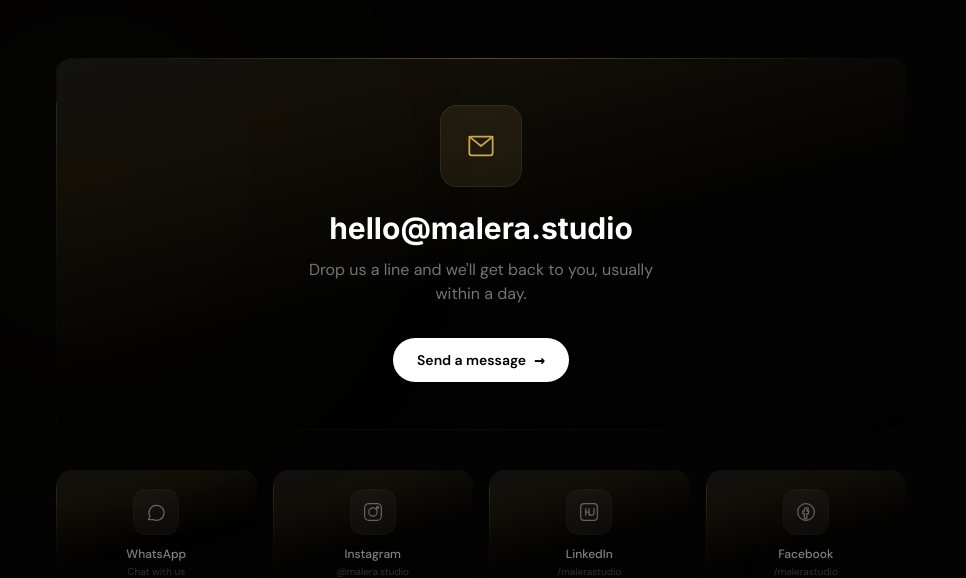
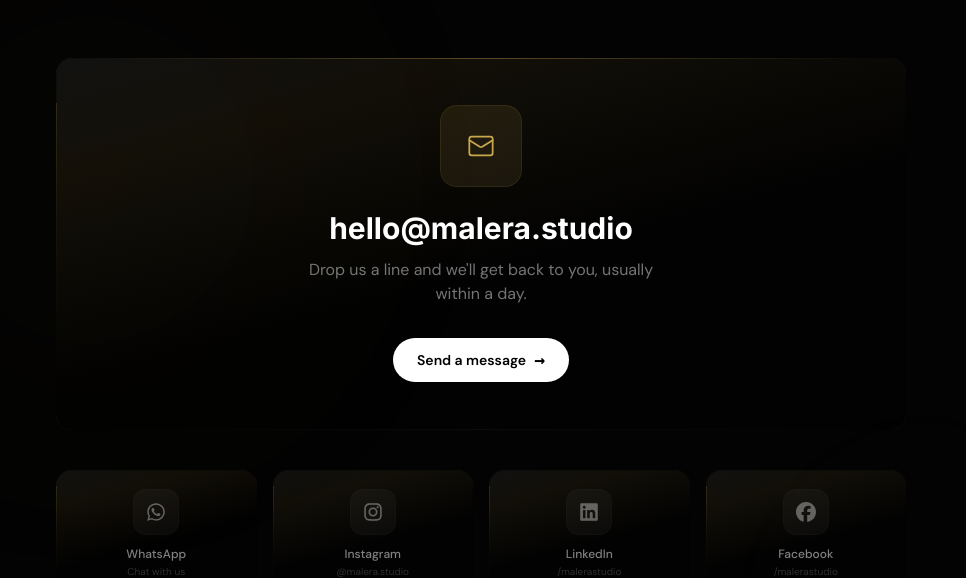
Before and after one commit to ethanhunthere/malera, a Next.js app: page / in a window 1280 px wide. Shown: the part 6506-7084 px from the top of the page, without its empty margins (159-1125 px from the left). Built offline with nearby package versions, Linux system fonts and the light colour scheme.

Commit message:
replace hand-crafted SVGs with lucide-react (Mail) + react-icons/fa6 (brand icons)

```diff
--- a/package.json
+++ b/package.json
@@ -13,9 +13,11 @@
   "dependencies": {
     "@react-three/drei": "^10.7.7",
     "@react-three/fiber": "^9.6.1",
+    "lucide-react": "^1.21.0",
     "next": "16.2.9",
     "react": "19.2.4",
     "react-dom": "19.2.4",
+    "react-icons": "^5.6.0",
     "three": "^0.185.0"
   },
   "devDependencies": {
--- a/src/features/home/components/Contact.tsx
+++ b/src/features/home/components/Contact.tsx
@@ -1,3 +1,5 @@
+import { Mail } from "lucide-react";
+import { FaFacebook, FaInstagram, FaLinkedin, FaWhatsapp } from "react-icons/fa6";
 import Container from "@/src/features/layout/components/Container";
 
 /*
@@ -7,56 +9,33 @@ import Container from "@/src/features/layout/components/Container";
 ║   Layered transparency with gold whispers.                   ║
 ║   Email card anchors the section; social cards sit below     ║
 ║   in a clean row, each one a small glass tile.               ║
-║   Minimal, serious, confident.                               ║
+║   Icons: Mail via Lucide, brand icons via react-icons/fa6.   ║
 ╚══════════════════════════════════════════════════════════════╝
 */
 
-/* ── Accurate stroke icons for each platform ── */
 const SOCIALS = [
   {
     label: "WhatsApp",
     href: "https://wa.me/+38346814700",
-    /* Speech bubble with phone handset */
-    icon: (
-      <path d="M3 21l1.65-3.8a9 9 0 1 1 3.8 3.8L3 21" />
-    ),
+    Icon: FaWhatsapp,
     sub: "Chat with us",
   },
   {
     label: "Instagram",
     href: "https://instagram.com/malera.studio",
-    /* Camera outline in rounded rect */
-    icon: (
-      <>
-        <rect x="2" y="2" width="20" height="20" rx="5" />
-        <circle cx="12" cy="12" r="5" />
-        <circle cx="17.5" cy="6.5" r="1.2" />
-      </>
-    ),
+    Icon: FaInstagram,
     sub: "@malera.studio",
   },
   {
     label: "LinkedIn",
     href: "https://linkedin.com/company/malerastudio",
-    /* Rounded square with "in" letterforms */
-    icon: (
-      <>
-        <rect x="2" y="2" width="20" height="20" rx="4" />
-        <path d="M8 8v8M8 12h4M12 8v8M18 8v5a3 3 0 0 1-3 3v0a3 3 0 0 1-3-3" />
-      </>
-    ),
+    Icon: FaLinkedin,
     sub: "/malerastudio",
   },
   {
     label: "Facebook",
     href: "https://facebook.com/malerastudio",
-    /* Circle with "f" */
-    icon: (
-      <>
-        <circle cx="12" cy="12" r="10" />
-        <path d="M15 7h-3a2 2 0 0 0-2 2v2H8v3h2v6h3v-6h2l.5-3H13V9h2" />
-      </>
-    ),
+    Icon: FaFacebook,
     sub: "/malerastudio",
   },
 ];
@@ -100,10 +79,7 @@ export default function Contact() {
 
             {/* Email icon ring */}
             <div className="inline-flex items-center justify-center w-12 h-12 sm:w-20 sm:h-20 2xl:w-24 2xl:h-24 rounded-2xl bg-[#C9A84C]/10 ring-1 ring-[#C9A84C]/20 mb-4 sm:mb-6 group-hover:bg-[#C9A84C]/15 group-hover:ring-[#C9A84C]/35 group-hover:scale-105 transition-all duration-500">
-              <svg width="24" height="24" viewBox="0 0 24 24" fill="none" stroke="currentColor" strokeWidth="1.5" strokeLinecap="round" strokeLinejoin="round" className="text-[#C9A84C] sm:w-7 sm:h-7 2xl:w-8 2xl:h-8">
-                <rect x="2" y="4" width="20" height="16" rx="2" />
-                <path d="m22 4-10 8L2 4" />
-              </svg>
+              <Mail className="text-[#C9A84C] w-5 h-5 sm:w-7 sm:h-7 2xl:w-8 2xl:h-8" strokeWidth={1.5} />
             </div>
 
             <h3 className="font-[family-name:var(--font-display)] font-bold text-white text-base sm:text-2xl md:text-3xl 2xl:text-4xl min-[3000px]:text-5xl min-[5000px]:text-6xl mb-3 group-hover:tracking-wide transition-all duration-500 break-words">
@@ -127,7 +103,7 @@ export default function Contact() {
 
         {/* ── Social grid — glass tiles, 2×2 on mobile, 4 across on desktop ── */}
         <div className="grid grid-cols-2 sm:grid-cols-4 gap-2 sm:gap-4 max-w-[850px] 2xl:max-w-[1000px] mx-auto mb-6 sm:mb-8">
-          {SOCIALS.map(({ label, href, icon, sub }) => (
+          {SOCIALS.map(({ label, href, Icon, sub }) => (
             <a
               key={label}
               href={href}
@@ -139,19 +115,10 @@ export default function Contact() {
                 group-hover:shadow-[0_0_0_1px_rgba(201,168,76,0.18),0_0_24px_rgba(201,168,76,0.04)]">
                 {/* Icon */}
                 <div className="inline-flex items-center justify-center w-9 h-9 sm:w-11 sm:h-11 2xl:w-12 2xl:h-12 rounded-xl bg-white/[0.03] ring-1 ring-white/[0.05] mb-2 sm:mb-3 group-hover:bg-white/[0.06] group-hover:ring-[#C9A84C]/25 transition-all duration-500">
-                  <svg
-                    width="18"
-                    height="18"
-                    viewBox="0 0 24 24"
-                    fill="none"
-                    stroke="currentColor"
-                    strokeWidth="1.5"
-                    strokeLinecap="round"
-                    strokeLinejoin="round"
-                    className="text-white/35 sm:w-5 sm:h-5 group-hover:text-[#C9A84C] transition-colors duration-500"
-                  >
-                    {icon}
-                  </svg>
+                  <Icon
+                    className="text-white/35 w-[18px] h-[18px] sm:w-5 sm:h-5 group-hover:text-[#C9A84C] transition-colors duration-500"
+                    strokeWidth={1.5}
+                  />
                 </div>
 
                 {/* Label */}
```
Also changed, not shown: 1 other file (tests, documents, lock files or other folders).
